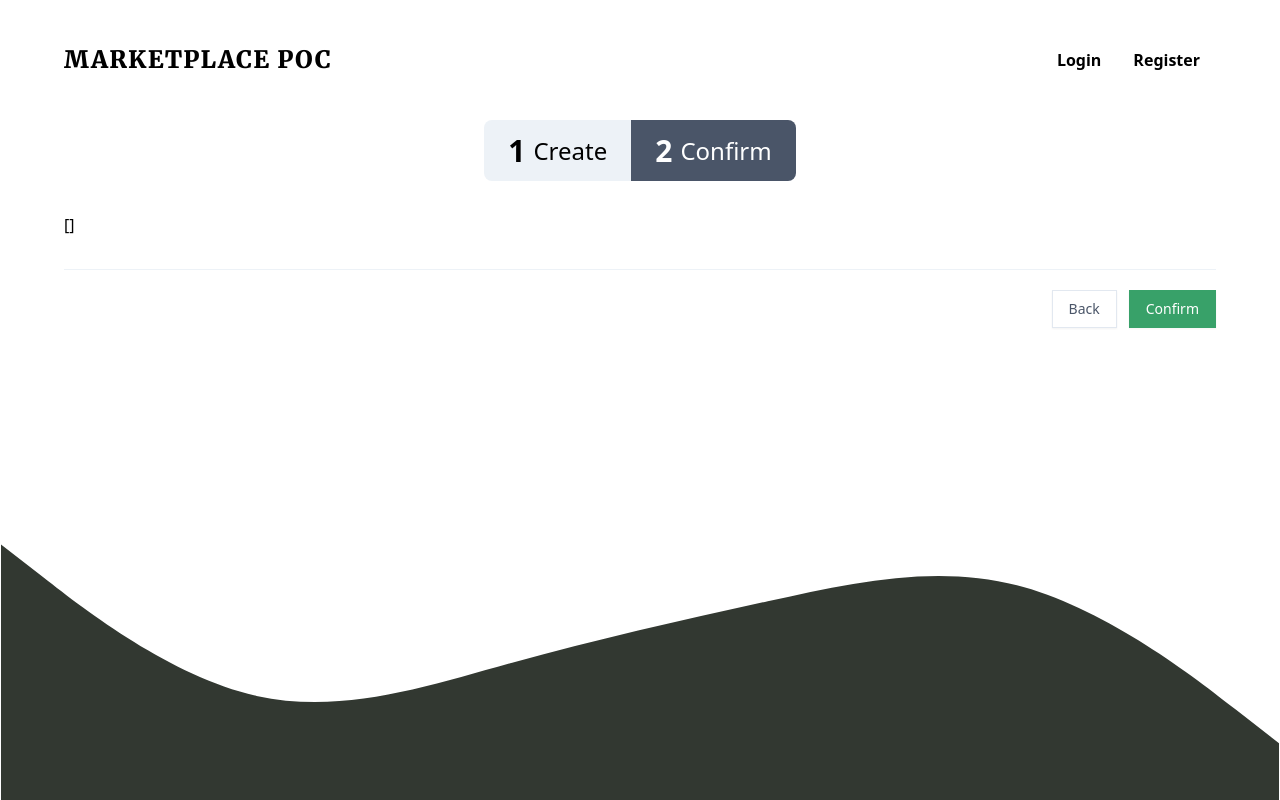
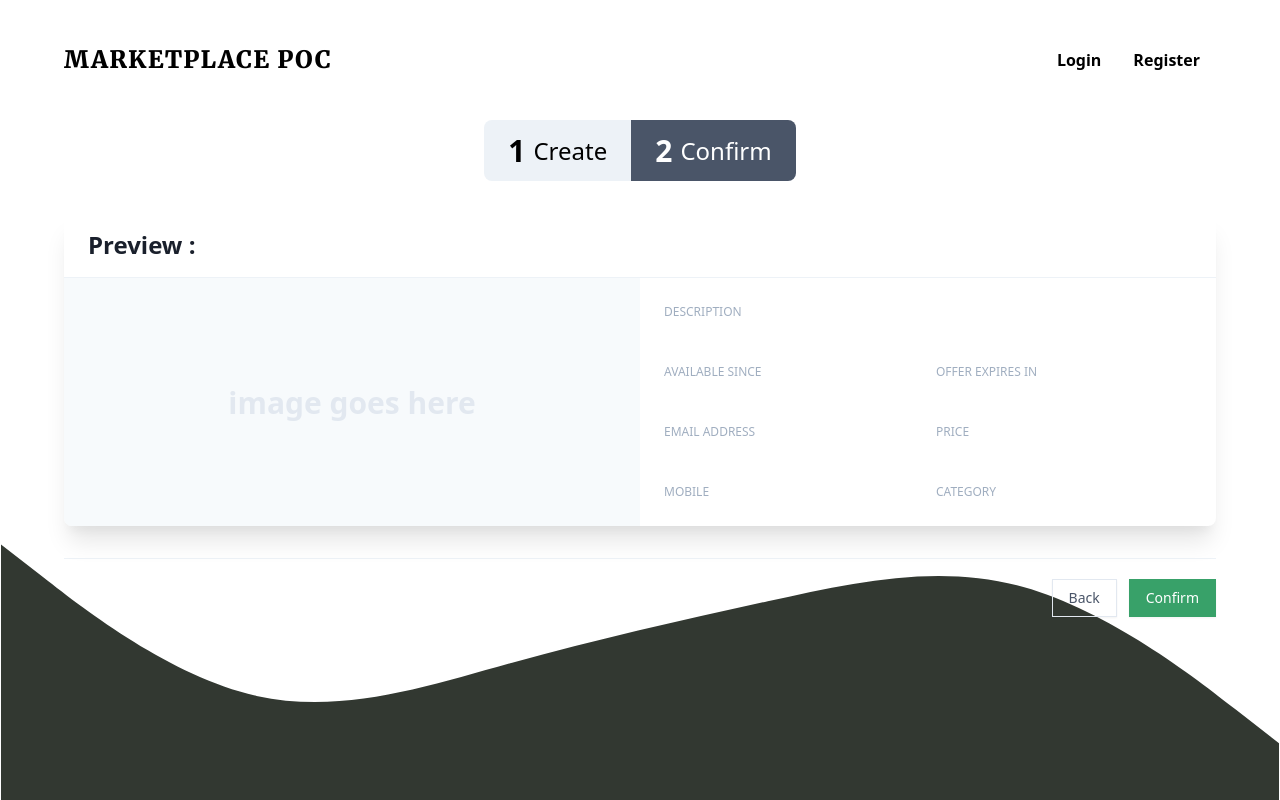
Before and after one commit to MrSunshyne/marketplace-poc, a Vue app: page /new/confirm in a window 1280 px wide. Built offline with nearby package versions, Linux system fonts and the light colour scheme; what vue-content-placeholders would draw is missing.

Commit message:
added loading spinner

```diff
--- /dev/null
+++ b/src/components/busy-loader.vue
@@ -0,0 +1,45 @@
+<template>
+  <div
+    class="w-full h-full items-center justify-center flex bg-gray-100 bg-opacity-75 rounded-lg overflow-hidden"
+  >
+    <div class="lds-circle"><div></div></div>
+  </div>
+</template>
+
+<script>
+export default {};
+</script>
+
+<style lang="scss" scoped>
+// Source  https://loading.io/css/
+
+.lds-circle {
+  display: inline-block;
+  transform: translateZ(1px);
+}
+.lds-circle > div {
+  display: inline-block;
+  width: 64px;
+  height: 64px;
+  margin: 8px;
+  border-radius: 50%;
+  background: rgb(141, 141, 141);
+  animation: lds-circle 2.4s cubic-bezier(0, 0.2, 0.8, 1) infinite;
+}
+@keyframes lds-circle {
+  0%,
+  100% {
+    animation-timing-function: cubic-bezier(0.5, 0, 1, 0.5);
+  }
+  0% {
+    transform: rotateY(0deg);
+  }
+  50% {
+    transform: rotateY(1800deg);
+    animation-timing-function: cubic-bezier(0, 0.5, 0.5, 1);
+  }
+  100% {
+    transform: rotateY(3600deg);
+  }
+}
+</style>
--- a/src/views/PageConfirm.vue
+++ b/src/views/PageConfirm.vue
@@ -38,19 +38,112 @@
 
             <div class="pt-6">
               <router-link
-              :to="{name: 'detail', params: {id: success.id}}"
+                :to="{ name: 'detail', params: { id: success.id } }"
                 class="inline-flex justify-center py-2 px-4 border border-transparent text-sm leading-5 font-medium rounded-md text-white bg-green-600 hover:bg-green-500 focus:outline-none focus:border-green-700 focus:shadow-outline-green active:bg-green-700 transition duration-150 ease-in-out"
               >
                 View listing
-              </router-link
-              :to="{name: 'detail', params: {id: success.id}}">
+              </router-link>
             </div>
           </div>
         </div>
       </div>
 
-      <div v-else>
-        {{ getValidatedListing }}
+      <div v-else class="relative">
+        <BusyLoader class="absolute inset-0 w-full h-full " v-if="busy" />
+        <div
+          class="bg-white shadow-xl overflow-hidden sm:rounded-lg"
+          v-if="getValidatedListing"
+        >
+          <div class="px-4 py-5 border-b border-gray-200 sm:px-6">
+            <h3 class="text-2xl  leading-6 font-bold text-gray-900">
+              Preview : {{ getValidatedListing.title }}
+            </h3>
+          </div>
+          <div class="grid grid-cols-2">
+            <div
+              class="bg-gray-100 flex justify-center items-center text-3xl font-bold text-gray-300"
+            >
+              image goes here
+            </div>
+            <div class="">
+              <div class="px-4 py-5 sm:px-6">
+                <dl class="grid grid-cols-1 col-gap-4 row-gap-8 sm:grid-cols-2">
+                  <div class="sm:col-span-2">
+                    <label
+                      class="text-xs uppercase leading-5 font-medium text-gray-500"
+                    >
+                      Description
+                    </label>
+                    <div class="mt-1 text-sm leading-5 text-gray-900">
+                      {{ getValidatedListing.description }}
+                    </div>
+                  </div>
+                  <div class="sm:col-span-1">
+                    <label
+                      class="text-xs uppercase leading-5 font-medium text-gray-500"
+                    >
+                      Available since
+                    </label>
+                    <div class="mt-1 text-sm leading-5 text-gray-900">
+                      {{ getValidatedListing.date_online }}
+                    </div>
+                  </div>
+                  <div class="sm:col-span-1">
+                    <label
+                      class="text-xs uppercase leading-5 font-medium text-gray-500"
+                    >
+                      Offer expires in
+                    </label>
+                    <div class="mt-1 text-sm leading-5 text-gray-900">
+                      {{ getValidatedListing.date_offline }}
+                    </div>
+                  </div>
+                  <div class="sm:col-span-1">
+                    <label
+                      class="text-xs uppercase leading-5 font-medium text-gray-500"
+                    >
+                      Email address
+                    </label>
+                    <div class="mt-1 text-sm leading-5 text-gray-900">
+                      {{ getValidatedListing.email }}
+                    </div>
+                  </div>
+                  <div class="sm:col-span-1">
+                    <label
+                      class="text-xs uppercase leading-5 font-medium text-gray-500"
+                    >
+                      Price
+                    </label>
+                    <div class="mt-1 text-sm leading-5 text-gray-900">
+                      {{ getValidatedListing.currency }}
+                      {{ getValidatedListing.price }}
+                    </div>
+                  </div>
+                  <div class="sm:col-span-1">
+                    <label
+                      class="text-xs uppercase leading-5 font-medium text-gray-500"
+                    >
+                      Mobile
+                    </label>
+                    <div class="mt-1 text-sm leading-5 text-gray-900">
+                      {{ getValidatedListing.mobile }}
+                    </div>
+                  </div>
+                  <div class="sm:col-span-1">
+                    <label
+                      class="text-xs uppercase leading-5 font-medium text-gray-500"
+                    >
+                      Category
+                    </label>
+                    <div class="mt-1 text-sm leading-5 text-gray-900">
+                      {{ getValidatedListing.category }}
+                    </div>
+                  </div>
+                </dl>
+              </div>
+            </div>
+          </div>
+        </div>
       </div>
 
       <div class="mt-8 border-t border-gray-200 pt-5">
@@ -79,7 +172,7 @@
 
 <script>
 import { mapGetters } from "vuex";
-
+import BusyLoader from "../components/busy-loader.vue";
 export default {
   data() {
     return {
@@ -87,16 +180,18 @@ export default {
       apiEndpoint: this.$store.state.apiEndpoint,
       categories: ["property", "car", "electronics", "furniture"],
       selectedCategory: 0,
+      busy: false,
     };
   },
   computed: {
     ...mapGetters(["getValidatedListing"]),
   },
-  components:  {
-
+  components: {
+    BusyLoader,
   },
   methods: {
     postListing() {
+      this.busy = true;
       const data = this.getValidatedListing;
 
       const raw = JSON.stringify(data);
@@ -117,9 +212,11 @@ export default {
         })
         .then((data) => {
           console.log("Success:", data);
+          this.busy = false;
           this.success = data;
         })
         .catch((error) => {
+          this.busy = false;
           console.error("Error:", error);
         });
     },
```
